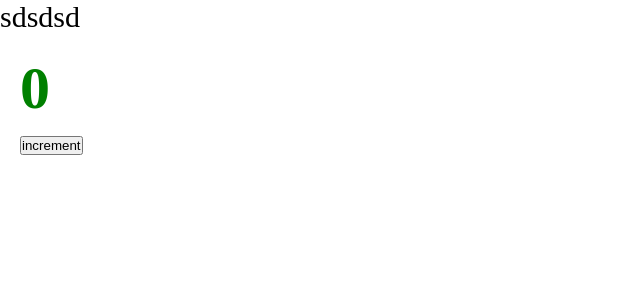
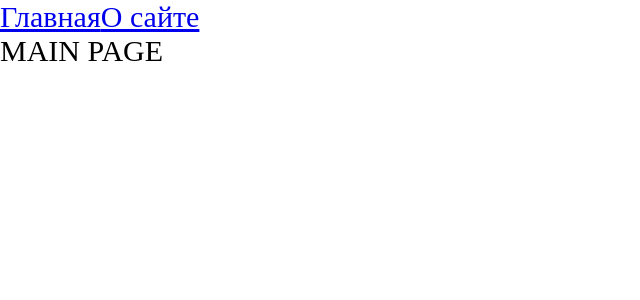
Before and after one commit to michael-916310/advancedFrontEndUbuntu, a React app: page / in a window 1280 px wide. Shown: the top 300 px of the page, without its empty margins (0-640 px from the left). Built offline with nearby package versions, Linux system fonts and the light colour scheme.

Commit message:
1.6 Роутинг Code splitting Lazy Suspence

```diff
--- a/package.json
+++ b/package.json
@@ -32,6 +32,7 @@
   },
   "dependencies": {
     "react": "^18.2.0",
-    "react-dom": "^18.2.0"
+    "react-dom": "^18.2.0",
+    "react-router-dom": "^6.17.0"
   }
 }
--- a/src/App.tsx
+++ b/src/App.tsx
@@ -1,12 +1,20 @@
-import React from 'react';
-import {Counter} from "./components/Counter";
+import React, {Suspense} from 'react';
 import './index.scss'
+import {Link, Route, Routes} from "react-router-dom";
+import {AboutPageAsync} from "./pages/AboutPage/AboutPage.async";
+import {MainPageAsync} from "./pages/MainPage/MainPage.async";
 
 const App = () => {
     return (
         <div className={"app"}>
-            <p>sdsdsd</p>
-            <Counter/>
+            <Link to={'/'}>Главная</Link>
+            <Link to={'/about'}>О сайте</Link>
+            <Suspense fallback={<div>Loading</div>}>
+                <Routes>
+                    <Route path={'/about'} element={<AboutPageAsync/>}/>
+                    <Route path={'/'} element={<MainPageAsync/>}/>
+                </Routes>
+            </Suspense>
         </div>
     );
 };
--- a/src/index.tsx
+++ b/src/index.tsx
@@ -1,4 +1,10 @@
 import {render} from "react-dom";
 import App from "./App";
+import {BrowserRouter} from "react-router-dom";
 
-render(<App/>, document.getElementById('root'))
+render(
+    <BrowserRouter>
+        <App/>
+    </BrowserRouter>,
+    document.getElementById('root')
+)
--- /dev/null
+++ b/src/pages/AboutPage/AboutPage.async.tsx
@@ -0,0 +1,6 @@
+import {lazy} from "react";
+
+export const AboutPageAsync = lazy(() => new Promise((resolve) => {
+    // @ts-ignore
+    setTimeout(() => resolve(import('./AboutPage')), 1500)
+}))
--- /dev/null
+++ b/src/pages/AboutPage/AboutPage.tsx
@@ -0,0 +1,11 @@
+import React from 'react';
+
+const AboutPage = () => {
+    return (
+        <div>
+            ABOUT PAGE
+        </div>
+    );
+};
+
+export default AboutPage;
--- /dev/null
+++ b/src/pages/MainPage/MainPage.async.tsx
@@ -0,0 +1,6 @@
+import {lazy} from "react";
+
+export const MainPageAsync = lazy(() => new Promise((resolve) => {
+    // @ts-ignore
+    setTimeout(() => resolve(import('./MainPage')), 1500)
+}))
--- /dev/null
+++ b/src/pages/MainPage/MainPage.tsx
@@ -0,0 +1,11 @@
+import React from 'react';
+
+const MainPage = () => {
+    return (
+        <div>
+            MAIN PAGE
+        </div>
+    );
+};
+
+export default MainPage;
```
Also changed, not shown: 2 other files (tests, documents, lock files or other folders).
